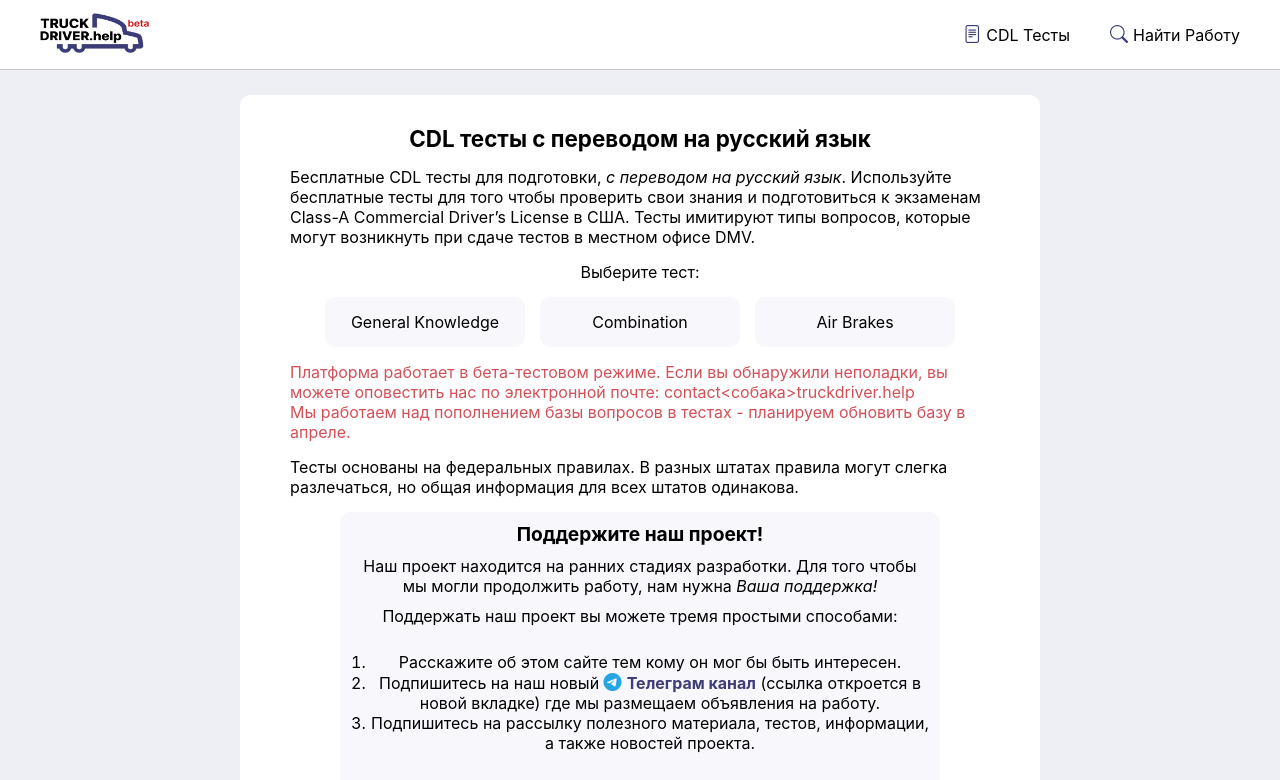
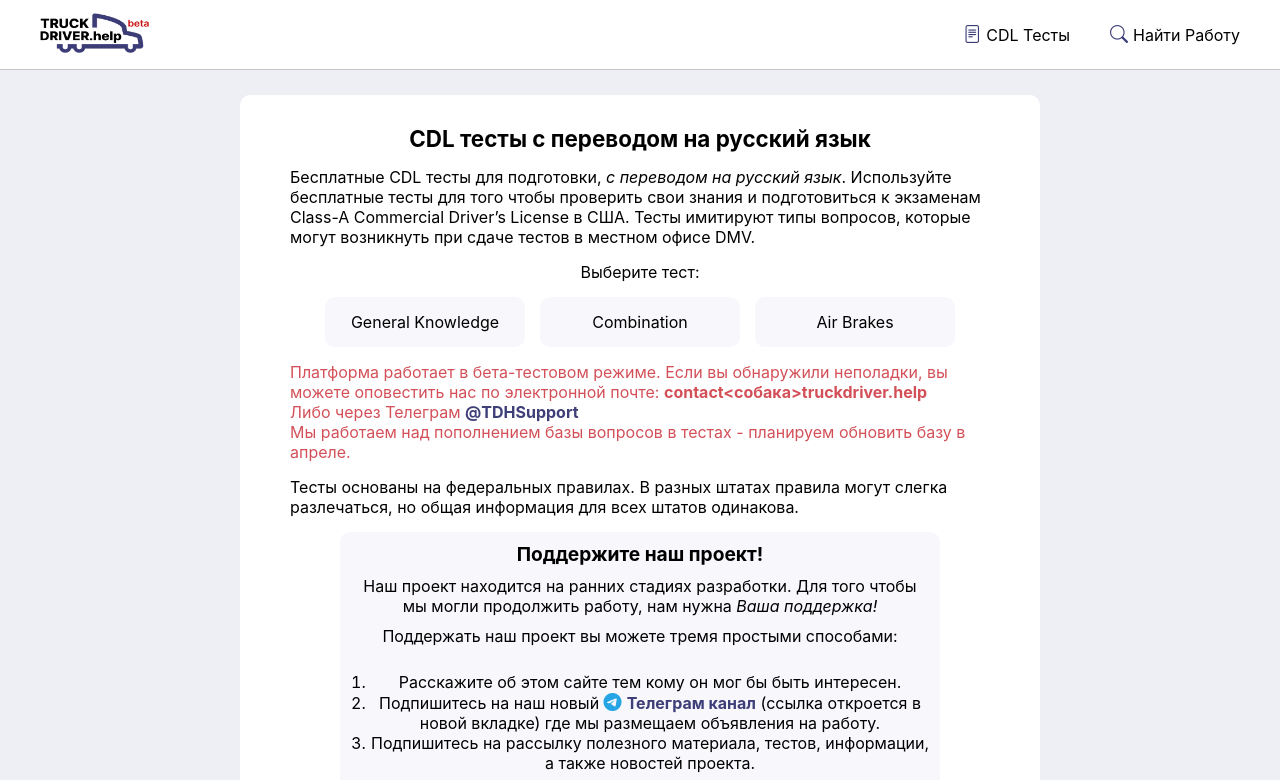
Before and after one commit to dandavisjs/TDL-Academy, a Next.js app: page / in a window 1280 px wide. Shown: the top 780 px of the page. Built offline with nearby package versions, Linux system fonts and the light colour scheme.

Commit message:
Added text on homepage

```diff
--- a/pages/index.js
+++ b/pages/index.js
@@ -22,7 +22,7 @@ export default function Home() {
           <Link href="/quiz/airbrakes"><a>Air Brakes</a></Link>
         </div>
         <div>
-          <p style={{ color: "#D35058" }}>Платформа работает в бета-тестовом режиме. Если вы обнаружили неполадки, вы можете оповестить нас по электронной почте: contact{`<собака>`}truckdriver.help</p>
+          <p style={{ color: "#D35058" }}>Платформа работает в бета-тестовом режиме. Если вы обнаружили неполадки, вы можете оповестить нас по электронной почте: <strong>contact{`<собака>`}truckdriver.help</strong> <br />Либо через Телеграм <strong><a href="https://t.me/tdhsupport" target="_blank">@TDHSupport</a></strong></p>
           <p style={{ color: "#D35058" }}>Мы работаем над пополнением базы вопросов в тестах - планируем обновить базу в апреле.</p>
         </div>
         <p>Тесты основаны на федеральных правилах. В разных штатах правила могут слегка разлечаться, но общая информация для всех штатов одинакова.</p>
@@ -38,6 +38,6 @@ export default function Home() {
         <p><strong>{`Combination Vehicles (Комбинированные транспортные средства).`}</strong> Если вы хотите водить комбинированные транспортные средства, вы должны сдать этот раздел теста CDL. Тест комбинированных транспортных средств состоит из 20 вопросов с несколькими вариантами ответов. Темы теста комбинированных транспортных средств включают: безопасное вождение комбинированных транспортных средств, пневматические тормоза комбинированных транспортных средств, антиблокировочные тормозные системы, сцепку и расцепление, а также осмотр комбинированного транспортного средства.</p>
         <p><strong>{`Air Brakes (Пневматические тормоза).`}</strong> Если вы планируете управлять грузовиком или автобусом с пневматическими тормозами или тянуть прицеп с пневматическими тормозами, вам необходимо пройти тест CDL на пневматические тормоза. Тест пневматических тормозов будет состоять из 25 вопросов с несколькими вариантами ответов. Темы испытаний пневматических тормозов включают: части пневматической тормозной системы, двойные пневматические тормоза, проверку пневматических тормозных систем и использование пневматических тормозов.</p>
       </div>
-    </div>
+    </div >
   )
 }
```
